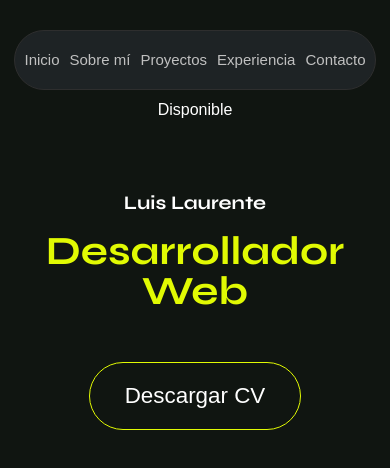
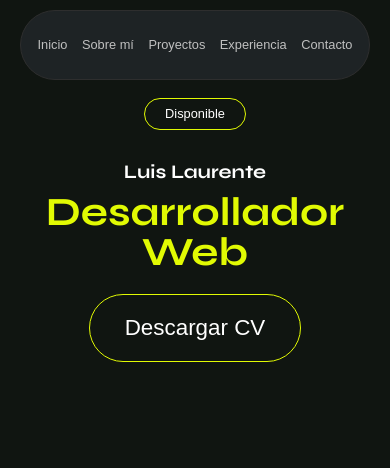
Before and after one commit to LuisLaurente/portafolio, a plain HTML site: page index.html in a window 390 px wide. Drawn offline with Linux system fonts and the light colour scheme.

Commit message:
Add files via upload

```diff
--- a/style.css
+++ b/style.css
@@ -93,8 +93,11 @@ nav ul li a:hover {
 .hero p {
     font-size: 0.875rem; /* Ajustado: Un tamaño más adecuado para el texto */
     line-height: 1.25rem;
-    font-weight: 40;
     margin: 10px 0;
+    padding: 5px 20px;
+    border-radius: 1rem;
+    border: #e1fa03 0.1rem solid;
+
 }
 
 .name-text{
@@ -118,38 +121,41 @@ nav ul li a:hover {
 
 /* Estilos para pantallas pequeñas */
 @media (max-width: 768px) {
+
+    * {
+        box-sizing: border-box;
+        /*outline: 1px solid red;*/
+    }
+
     body {
+        margin: 0;
+        padding: 0;
+        overflow-x: hidden;
+    }
+
+    header {
+        height: 5.6rem; /*Altura del header*/
 
     }
 
-    header {
-        height: 60px;
-        margin-top: 20px;
-        width: 100%;
-    }
-
     nav {
-        width: 380px;
-        height: 60px;
+        width: 100vw;
     }
 
     nav ul {
-        height: 50px;
-        width: 360px;
-        flex-direction: row;
-        align-items: center;
-        justify-content: center;
+        width: 21.5rem;
     }
 
     nav ul li a{
-        font-size: 15px;
+        font-size: 0.8rem;
         display: flex;
         align-items: center;
-        padding: 0 5px;
+        padding: 0 0;
     }
 
     .hero{
-        height: 350px;
+        width: 100%;
+        height: 17rem;
     }
 
     /*Desarrollo Web*/
@@ -164,11 +170,15 @@ nav ul li a:hover {
 
     /*Disponible*/
     .hero p {
-        font-size: 1rem;
-        margin: 20px 0;
+        font-size: 0.8rem;
+        margin: 0.5rem 0;
     }
 
     .name-text{
-        height: 120px;
+        height: 7rem;
+    }
+
+    main{
+
     }
 }
```
